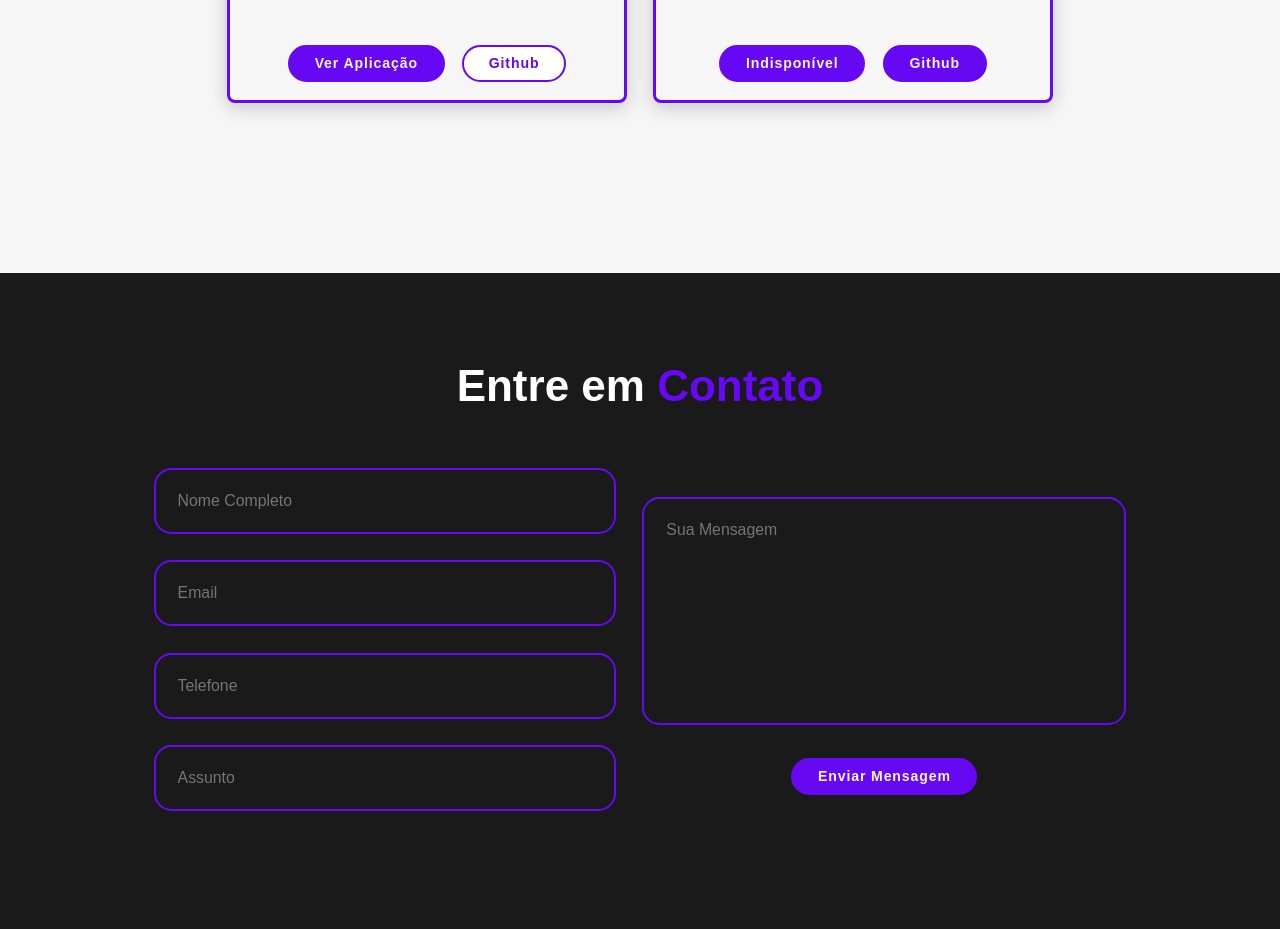
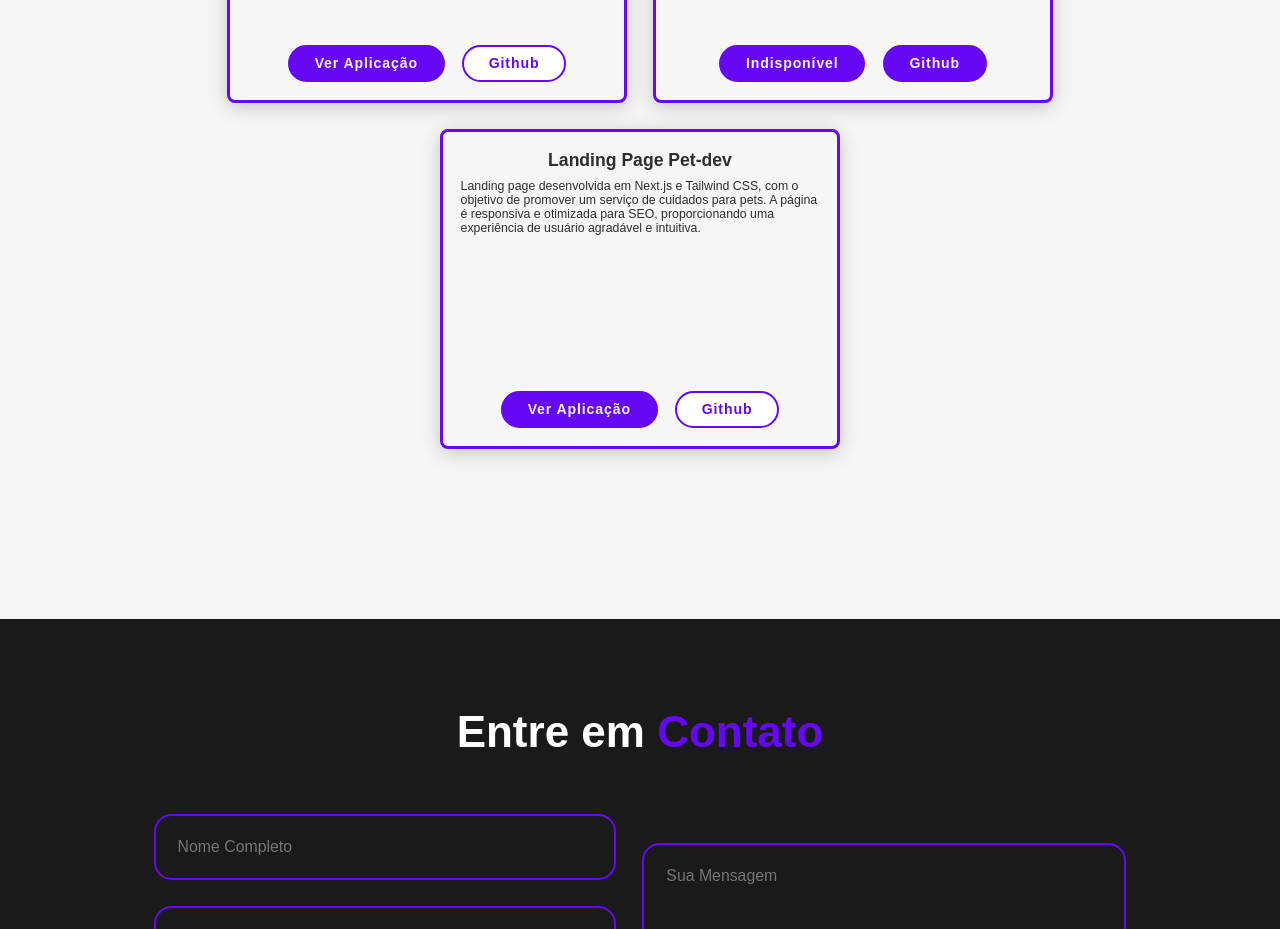
Before and after one commit to MatheusClaubert/dartsiders-portfolio, a plain HTML site: page index.html in a window 1280 px wide. Shown: the part 4700-5629 px from the top of the page. Drawn offline with nearby package versions, Linux system fonts and the light colour scheme.

Commit message:
feat: novo projeto + curriculo atualizado

```diff
--- a/index.html
+++ b/index.html
@@ -198,6 +198,19 @@
           <a href="https://github.com/MatheusClaubert/komover-login.git" class="btn">Github</a>
         </div>
       </div>
+      <div class="project-card">
+        <h3>Landing Page Pet-dev</h3>
+        <p>
+          Landing page desenvolvida em Next.js e Tailwind CSS, com o objetivo de promover um serviço de
+          cuidados para pets. A página é responsiva e otimizada para SEO, proporcionando uma
+          experiência de usuário agradável e intuitiva.
+        </p>
+        <div class="btn-group">
+          <a href="https://landingpage-petdev.vercel.app/" class="btn">Ver
+            Aplicação</a>
+          <a href="https://github.com/MatheusClaubert/landingpage-petdev.git" class="btn">Github</a>
+        </div>
+      </div>
     </div>
     </div>
   </section>
```
Also changed, not shown: 2 other files.
